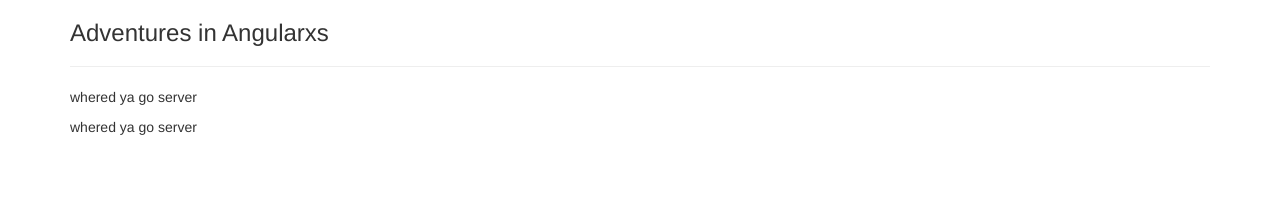
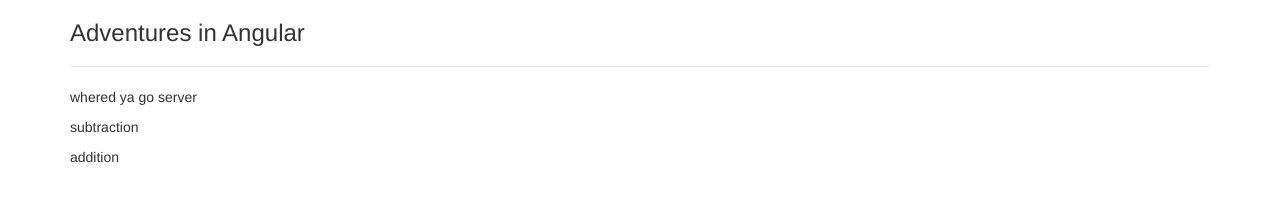
Before and after one commit to crickettcode/angular-adventure-time, an Angular app: page / in a window 1280 px wide. Shown: the top 217 px of the page. Built offline with nearby package versions, Linux system fonts and the light colour scheme.

Commit message:
components displayed

```diff
--- a/src/app/app.component.html
+++ b/src/app/app.component.html
@@ -1,10 +1,12 @@
 <div class="container">
     <div class="row">
         <div class="col-xs-12">
-            <h3>Adventures in Angularxs</h3>
+            <h3>Adventures in Angular</h3>
             <hr>
-            <app-server-eminem></app-server-eminem>
-            <app-servers></app-servers>
+            <app-server></app-server>
+            <subtract-subtraction></subtract-subtraction>
+            <add-addition></add-addition>
+
         </div>
     </div>
 </div>
--- a/src/app/app.module.ts
+++ b/src/app/app.module.ts
@@ -8,12 +8,16 @@
 import { AppComponent } from './app.component';
 import { ServerComponent } from './server/server.component';
 import { ServersComponent } from './servers/servers.component';
+import { AddComponent } from './add/add.component';
+import { SubtractComponent}  from './subtract/subtract.component';
 
 @NgModule({
   declarations: [
     AppComponent,
     ServerComponent,
-    ServersComponent
+    ServersComponent,
+    AddComponent,
+    SubtractComponent
   ],
   imports: [
     BrowserModule,
--- a/src/app/server/server.component.ts
+++ b/src/app/server/server.component.ts
@@ -1,7 +1,7 @@
 import { Component } from '@angular/core';
 
 @Component({
-selector:'app-server-eminem',
+selector:'app-server',
 templateUrl:'./server.component.html'
 })
 
--- a/src/app/servers/servers.component.ts
+++ b/src/app/servers/servers.component.ts
@@ -2,7 +2,7 @@
 
 @Component({
   selector: 'app-servers',
-  template: `<app-server-eminem></app-server-eminem>`,
+  template: `<app-servers> </app-servers>`,
   styleUrls: ['./servers.component.css']
 })
 export class ServersComponent implements OnInit {
--- a/src/app/subtract/subtract.component.html
+++ b/src/app/subtract/subtract.component.html
@@ -0,0 +1 @@
+<p>subtraction</p>
```
Also changed, not shown: src/app/add/add.component.ts (+16 -0 lines), src/app/subtract/subtract.component.ts (+16 -0 lines).
